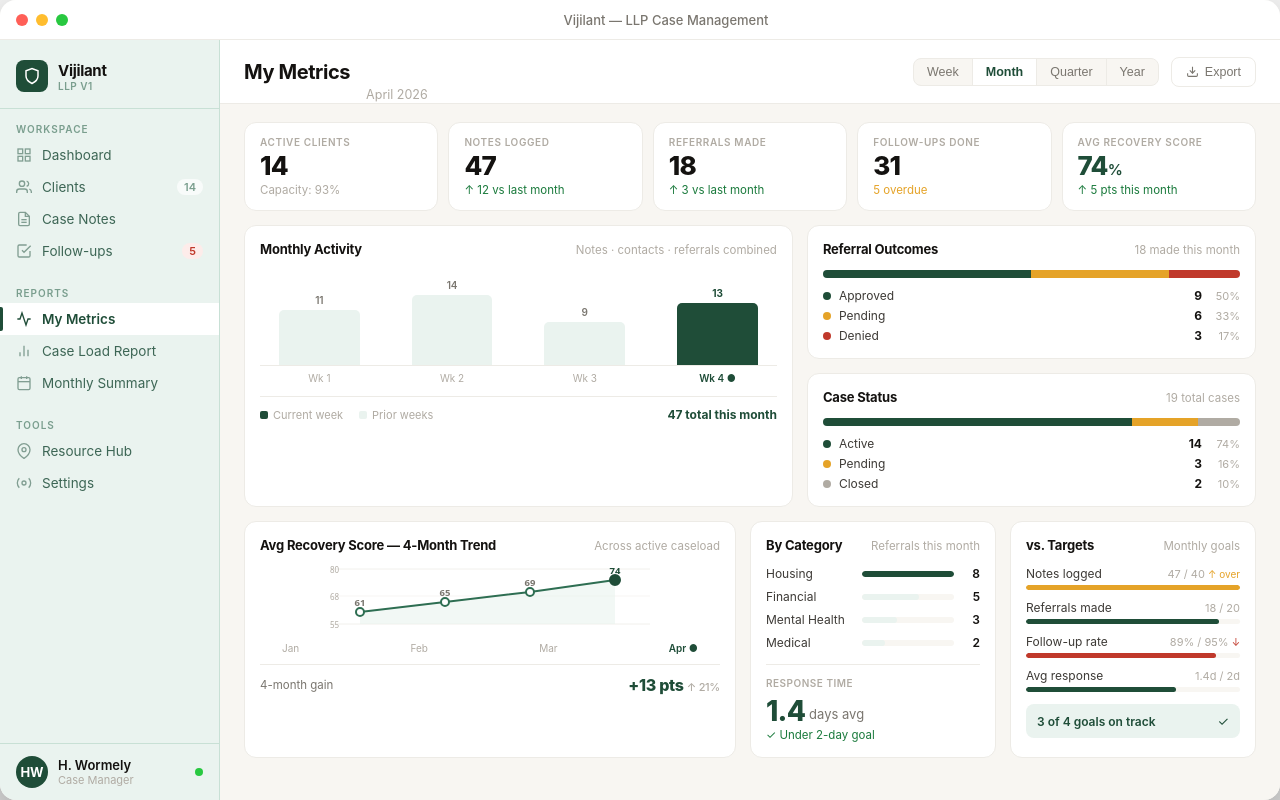
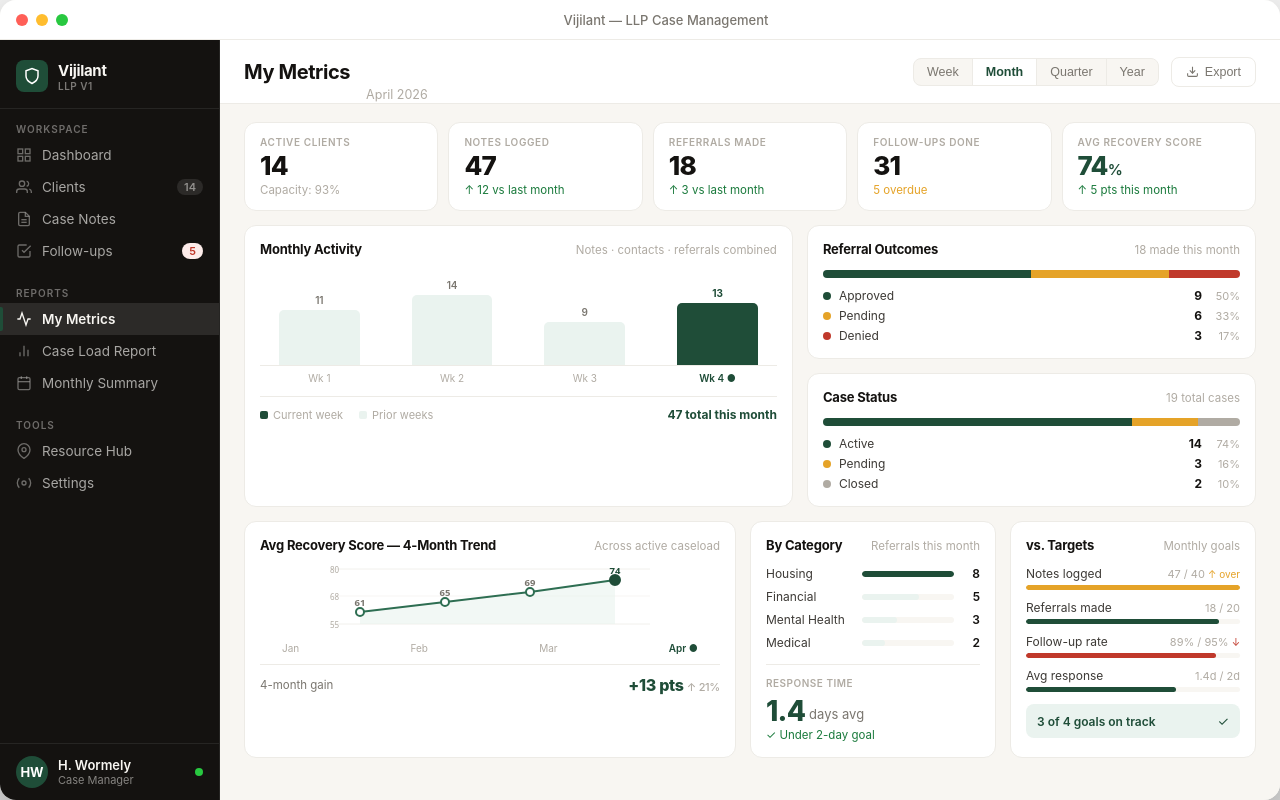
Before and after one commit to hwormely/vijilant-brief, a plain HTML site: page embed-13-metrics.html in a window 1280 px wide. Drawn offline with Linux system fonts and the light colour scheme.

Commit message:
Vijilant CM UX Brief — updated 2026-05-06

```diff
--- a/embed-13-metrics.html
+++ b/embed-13-metrics.html
@@ -77,11 +77,11 @@ body {
 /* App body */
 .app-body { flex: 1; display: flex; overflow: hidden; }
 
-/* Sidebar — Green Light (#EAF3EF) · Supervisor role identity */
+/* Sidebar — Ink Black (#141210) · Supervisor role identity */
 .sidebar {
   width: 220px;
-  background: #EAF3EF;
-  border-right: 1px solid #C8E0D5;
+  background: #141210;
+  border-right: 1px solid rgba(255,255,255,0.08);
   display: flex;
   flex-direction: column;
   flex-shrink: 0;
@@ -92,7 +92,7 @@ body {
   display: flex;
   align-items: center;
   gap: 10px;
-  border-bottom: 1px solid #C8E0D5;
+  border-bottom: 1px solid rgba(255,255,255,0.08);
 }
 .logo-mark {
   width: 32px; height: 32px;
@@ -101,25 +101,25 @@ body {
   display: flex; align-items: center; justify-content: center;
 }
 .logo-mark svg { width: 18px; height: 18px; fill: none; stroke: #fff; stroke-width: 2; stroke-linecap: round; }
-.logo-name { font-size: 15px; font-weight: 700; color: var(--ink); letter-spacing: -0.3px; }
-.logo-badge { font-size: 10px; font-weight: 600; color: #7A9E8E; letter-spacing: 0.5px; text-transform: uppercase; }
+.logo-name { font-size: 15px; font-weight: 700; color: #F8F6F2; letter-spacing: -0.3px; }
+.logo-badge { font-size: 10px; font-weight: 600; color: rgba(248,246,242,0.45); letter-spacing: 0.5px; text-transform: uppercase; }
 
 .nav-section { padding: 14px 0 6px; }
 .nav-section-label {
-  font-size: 10px; font-weight: 600; color: #7A9E8E;
+  font-size: 10px; font-weight: 600; color: rgba(248,246,242,0.4);
   letter-spacing: 1px; text-transform: uppercase;
   padding: 0 16px; margin-bottom: 4px;
 }
 .nav-item {
   display: flex; align-items: center; gap: 10px;
   padding: 8px 16px;
-  font-size: 13.5px; color: #3D6655;
+  font-size: 13.5px; color: rgba(248,246,242,0.65);
   cursor: pointer; text-decoration: none;
   position: relative; transition: background 0.1s;
 }
-.nav-item:hover { background: rgba(31,77,56,0.08); color: #1F4D38; }
+.nav-item:hover { background: rgba(255,255,255,0.07); color: #F8F6F2; }
 .nav-item.active {
-  color: var(--green); font-weight: 600; background: #FFFFFF;
+  color: #F8F6F2; font-weight: 600; background: rgba(255,255,255,0.1);
 }
 .nav-item.active::before {
   content: '';
@@ -130,7 +130,7 @@ body {
 .nav-item.active .nav-icon { opacity: 1; }
 .nav-badge {
   margin-left: auto; font-size: 11px; font-weight: 600;
-  color: #7A9E8E; background: rgba(255,255,255,0.7);
+  color: rgba(248,246,242,0.5); background: rgba(255,255,255,0.1);
   border-radius: 20px; padding: 1px 7px;
 }
 .nav-badge.red { color: var(--red); background: var(--red-light); }
@@ -138,7 +138,7 @@ body {
 .sidebar-spacer { flex: 1; }
 .sidebar-user {
   padding: 12px 16px;
-  border-top: 1px solid #C8E0D5;
+  border-top: 1px solid rgba(255,255,255,0.08);
   display: flex; align-items: center; gap: 10px;
 }
 .user-avatar {
@@ -146,8 +146,8 @@ body {
   background: var(--green); display: flex; align-items: center; justify-content: center;
   font-size: 13px; font-weight: 700; color: #fff; flex-shrink: 0;
 }
-.user-name { font-size: 13px; font-weight: 600; color: var(--ink); }
-.user-role { font-size: 11px; color: var(--ink-4); }
+.user-name { font-size: 13px; font-weight: 600; color: #F8F6F2; }
+.user-role { font-size: 11px; color: rgba(248,246,242,0.5); }
 .user-status { width: 8px; height: 8px; border-radius: 50%; background: #28C840; flex-shrink: 0; }
 
 /* Main */
```
Also changed, not shown: embed-05-notes.html (+9 -0 lines), embed-06-assessment.html (+9 -0 lines), embed-07-recoveryplan.html (+9 -0 lines), embed-08-wylieapp.html (+9 -0 lines), embed-10-intake.html (+9 -0 lines).
